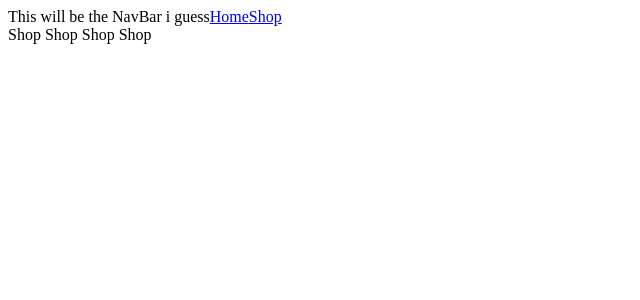
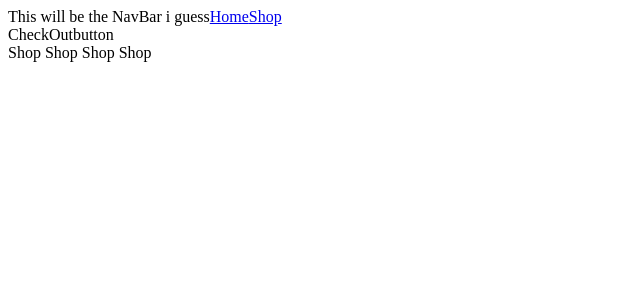
Before and after one commit to ubamarvin/MockShop, a React (Vite) app: page /shop in a window 1280 px wide. Shown: the top 300 px of the page, without its empty margins (0-640 px from the left). Built offline with nearby package versions, Linux system fonts and the light colour scheme; no server answers.

Commit message:
No significant changes

```diff
--- a/src/Routes/root.jsx
+++ b/src/Routes/root.jsx
@@ -1,6 +1,9 @@
+//root.jsx
 import { Outlet, Link } from "react-router-dom";
 
 export default function Root () {
+
+
 
 
     return(
@@ -8,6 +11,7 @@ export default function Root () {
           <nav>This will be the NavBar i guess
             <Link to="/">Home</Link>
             <Link to="/shop">Shop</Link>
+            <div>CheckOutbutton</div>
           </nav>
           <Outlet />
         </div>
--- a/src/Routes/shop.jsx
+++ b/src/Routes/shop.jsx
@@ -1,4 +1,10 @@
+//shop.jsx
+import { useStoreData } from "../Context/DataProvider"
+
 export default function Shop () {
+    const storeData = useStoreData();
+    console.table(storeData)
+
     return (
         <div>Shop Shop Shop Shop</div>
     )
```
